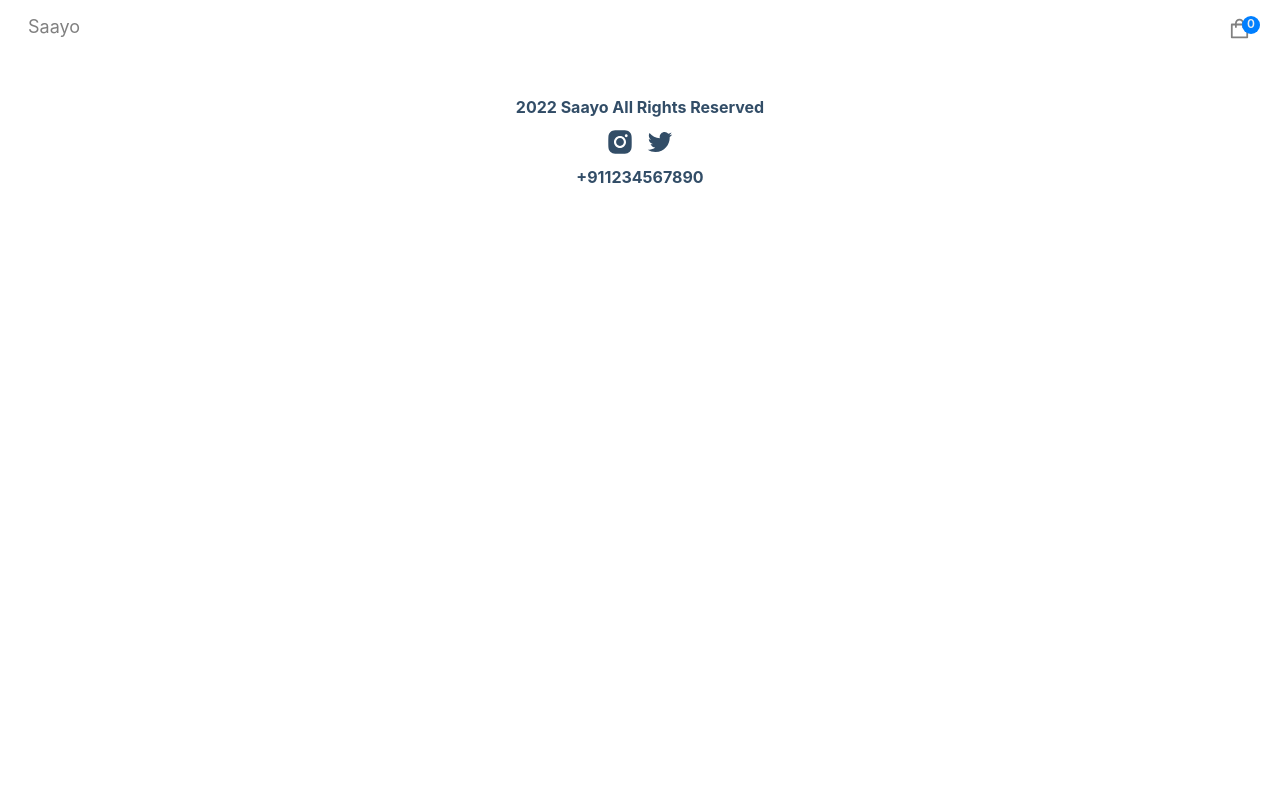
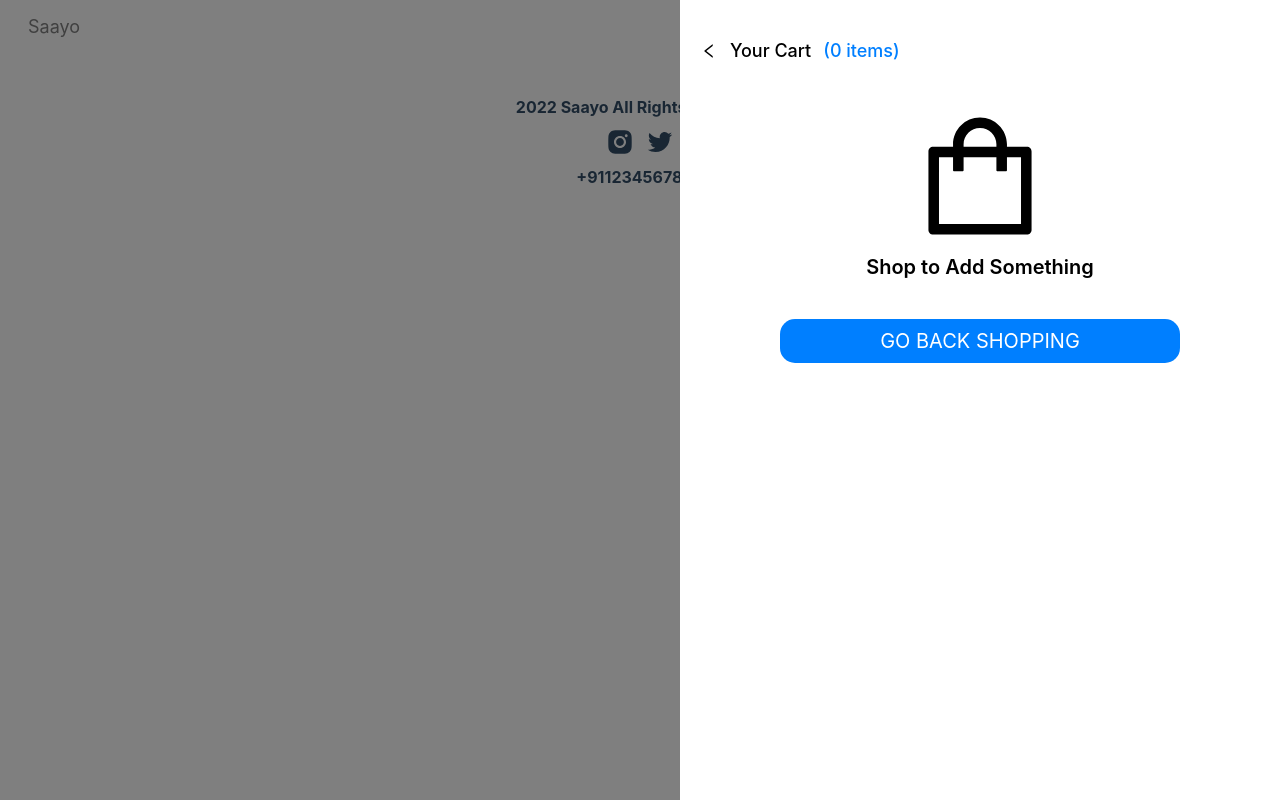
Before and after one commit to RealOtakuBoi/Saayo, a Next.js app: page /Components/Cart in a window 1280 px wide. Built offline with nearby package versions, Linux system fonts and the light colour scheme.

Commit message:
Cart and Hero banner done

```diff
--- a/pages/Components/Cart.jsx
+++ b/pages/Components/Cart.jsx
@@ -1,15 +1,89 @@
-import React from 'react'
+import React, { useRef } from 'react'
 import { AiOutlineMinus, AiOutlinePlus, AiOutlineLeft, AiOutlineShopping } from 'react-icons/ai';
 import { TiDeleteOutline } from 'react-icons/ti';
 import toast from 'react-hot-toast';
 import { useStateContext } from '../../Context/StateContext';
+import { urlFor } from '../../lib/client';
+import Link from 'next/link';
+
+
 
 
 
 const Cart = () => {
+  const cartRef = useRef()
+  const { totalPrice, totalQuantities, cartItems, setShowCart, toggleCartItemQuanitity, onRemove } = useStateContext();
   return (
-    <div>
+    <div className="cart-wrapper" ref={cartRef}>
+      <div className="cart-container">
+        <button
+        type="button"
+        className="cart-heading"
+        onClick={() => setShowCart(false)}>
+          <AiOutlineLeft />
+          <span className="heading">Your Cart</span>
+          <span className="cart-num-items">({totalQuantities} items)</span>
+        </button>
 
+        {cartItems.length < 1 && (
+          <div className="empty-cart">
+            <AiOutlineShopping size={150} />
+            <h3>Shop to Add Something</h3>
+            <Link href="/">
+              <button
+                type="button"
+                onClick={() => setShowCart(false)}
+                className="btn"
+              >
+                Go Back Shopping
+              </button>
+            </Link>
+          </div>
+        )}
+
+        <div className="product-container">
+          {cartItems.length >= 1 && cartItems.map((item) => (
+            <div className="product" key={item._id}>
+              <img src={urlFor(item?.image[0])} className="cart-product-image" />
+              <div className="item-desc">
+                <div className="flex top">
+                  <h5>{item.name}</h5>
+                  <h4>${item.price}</h4>
+                </div>
+                <div className="flex bottom">
+                  <div>
+                  <p className="quantity-desc">
+                    <span className="minus" onClick={() => toggleCartItemQuanitity(item._id, 'dec') }>
+                    <AiOutlineMinus />
+                    </span>
+                    <span className="num" onClick="">{item.quantity}</span>
+                    <span className="plus" onClick={() => toggleCartItemQuanitity(item._id, 'inc') }><AiOutlinePlus /></span>
+                  </p>
+                  </div>
+                  <button
+                    type="button"
+                    className="remove-item"
+                    onClick={() => onRemove(item)}
+                  >
+                    <TiDeleteOutline />
+                  </button>
+                </div>
+              </div>
+            </div>
+          ))}
+        </div>
+        {cartItems.length >= 1 && (
+          <div className='cart-bottom'>
+            <div className='total'>
+              <h3>Subtotal:</h3>
+              <h3>₹{totalPrice}</h3>
+            </div>
+            <div className='btn-container'>
+              <button type='button' className='btn' onClick=''>Buy</button>
+            </div>
+          </div>
+        )}
+      </div>
     </div>
   )
 }
--- a/pages/Components/Navbar.jsx
+++ b/pages/Components/Navbar.jsx
@@ -2,7 +2,7 @@ import React from 'react';
 import Link from 'next/link';
 import { AiOutlineShopping } from 'react-icons/ai'
 
-import { Cart } from './Cart';
+import  Cart  from './Cart';
 import { useStateContext } from '../../Context/StateContext';
 
 const Navbar = () => {
--- a/styles/globals.css
+++ b/styles/globals.css
@@ -131,7 +131,8 @@ width: 100%;
 
 .hero-banner-container{
   padding: 100px 40px;
-  background-color: #dcdcdc;
+  background : url('https://images.unsplash.com/photo-1526243741027-444d633d7365?ixlib=rb-4.0.3&ixid=MnwxMjA3fDB8MHxwaG90by1wYWdlfHx8fGVufDB8fHx8&auto=format&fit=crop&w=1171&q=80');
+  filter: blur(10);
   border-radius: 15px;
   position: relative;
   height: 500px;
@@ -158,9 +159,12 @@ width: 100%;
 .hero-banner-container h3{
   font-size: 4rem;
   margin-top: 4px;
+  color: aliceblue;
+  text-shadow: 2px 2px #324d67;
 }
 .hero-banner-container h1{
   color: white;
+  text-shadow: 2px 2px #324d67;
   font-size: 10em;
   margin-left: -20px;
   text-transform: uppercase;
@@ -182,11 +186,13 @@ width: 300px;
 line-height: 1.3;
 display: flex;
 flex-direction: column;
- color: #324d67;
+ color: #5f5f5f;
+ outline-color: black;
 
 }
 .desc p{
-  color: #5f5f5f;
+  color: whitesmoke;
+  text-shadow: 2px 2px #324d67;
   font-weight: 100;
 text-align: end;
 }
@@ -194,7 +200,7 @@ text-align: end;
   margin-bottom: 12px;
   font-weight: 700;
   font-size: 16px;
-  /* color: black; */
+  /* color: whitesmoke; */
   align-self: flex-end;
 }
 .products-heading{
```
